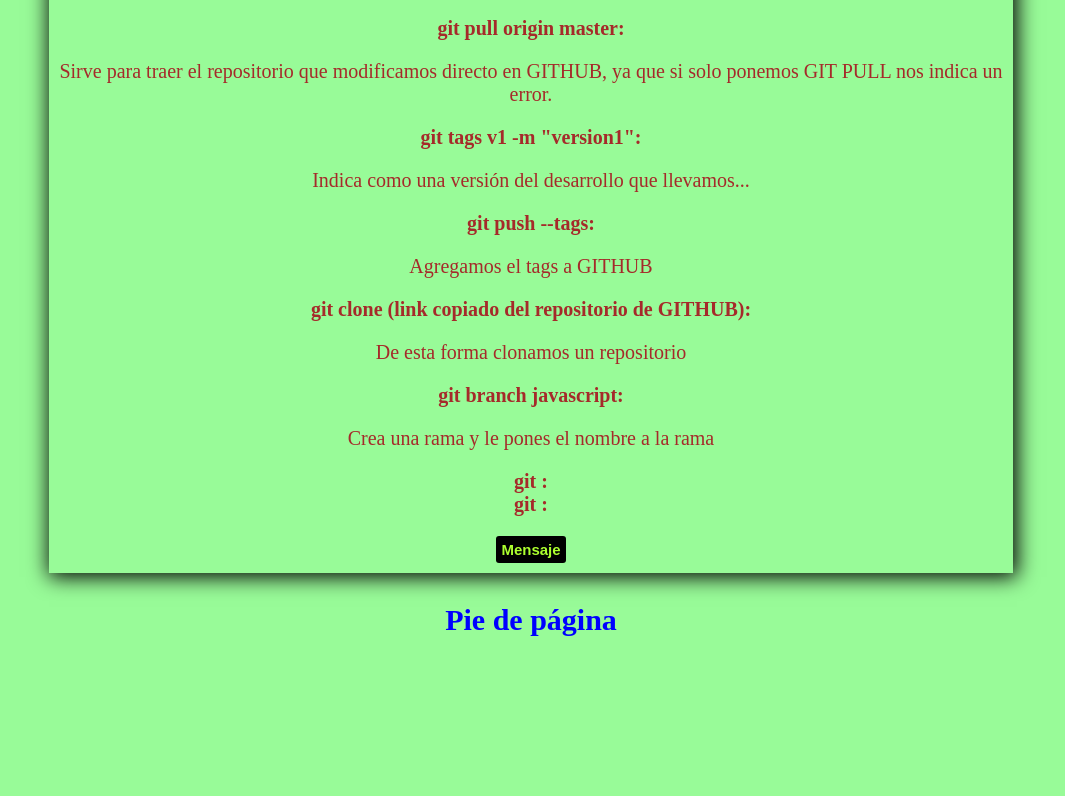
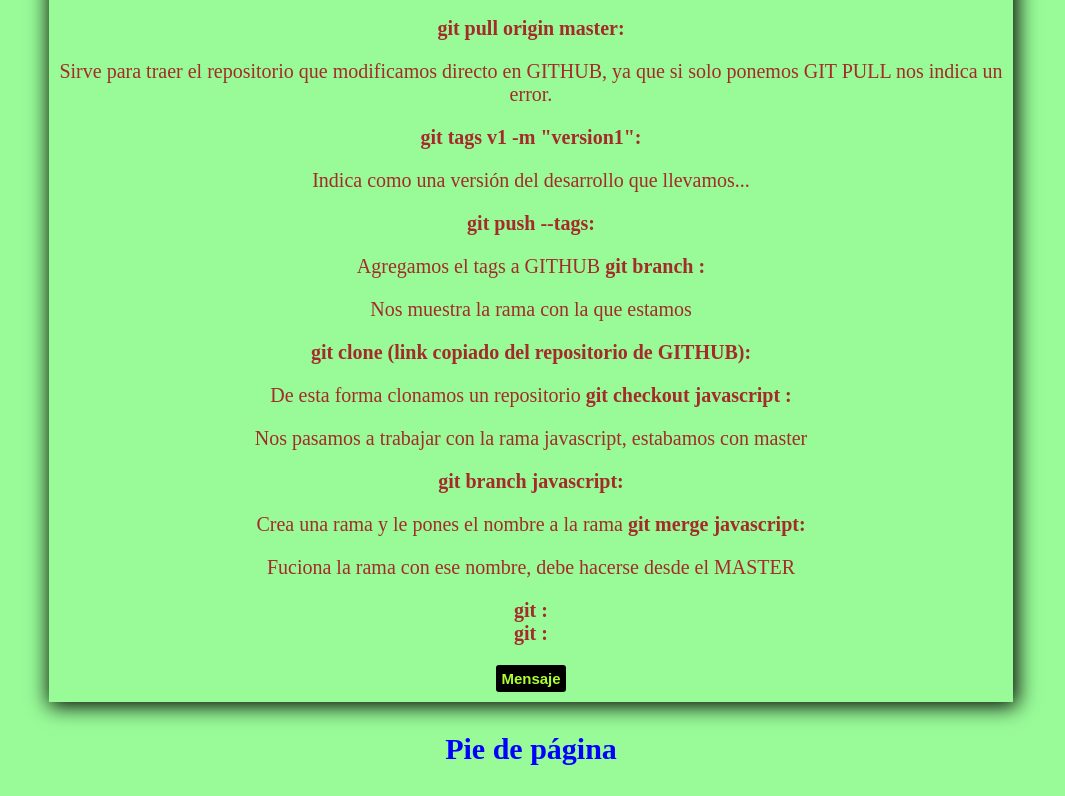
Before and after one commit to Omar0511/CursoGit, a plain HTML site: page index.html in a window 1280 px wide. Shown: the part 1332-2128 px from the top of the page, without its empty margins (109-1174 px from the left). Before the commit the page ends 1999 px from the top, so only its background shows below. Drawn offline with Linux system fonts and the light colour scheme.

Commit message:
Correcion

```diff
--- a/index.html
+++ b/index.html
@@ -138,6 +138,10 @@
             <b>git push --tags:</b>
             <p>
                 Agregamos el tags a GITHUB
+
+            <b>git branch :</b>
+            <p>
+                Nos muestra la rama con la que estamos
             </p>
         </section>
 
@@ -145,6 +149,10 @@
             <b>git clone (link copiado del repositorio de GITHUB):</b>
             <p>
                 De esta forma clonamos un repositorio
+
+            <b>git checkout javascript :</b>
+            <p>
+                Nos pasamos a trabajar con la rama javascript, estabamos con master
             </p>
         </section>
 
@@ -152,6 +160,10 @@
             <b>git branch javascript:</b>
             <p>
                 Crea una rama y le pones el nombre a la rama
+
+            <b>git merge javascript:</b>
+            <p>
+                Fuciona la rama con ese nombre, debe hacerse desde el MASTER
             </p>
         </section>
 
```
Also changed, not shown: Css/style.css (line endings or trailing spaces).
